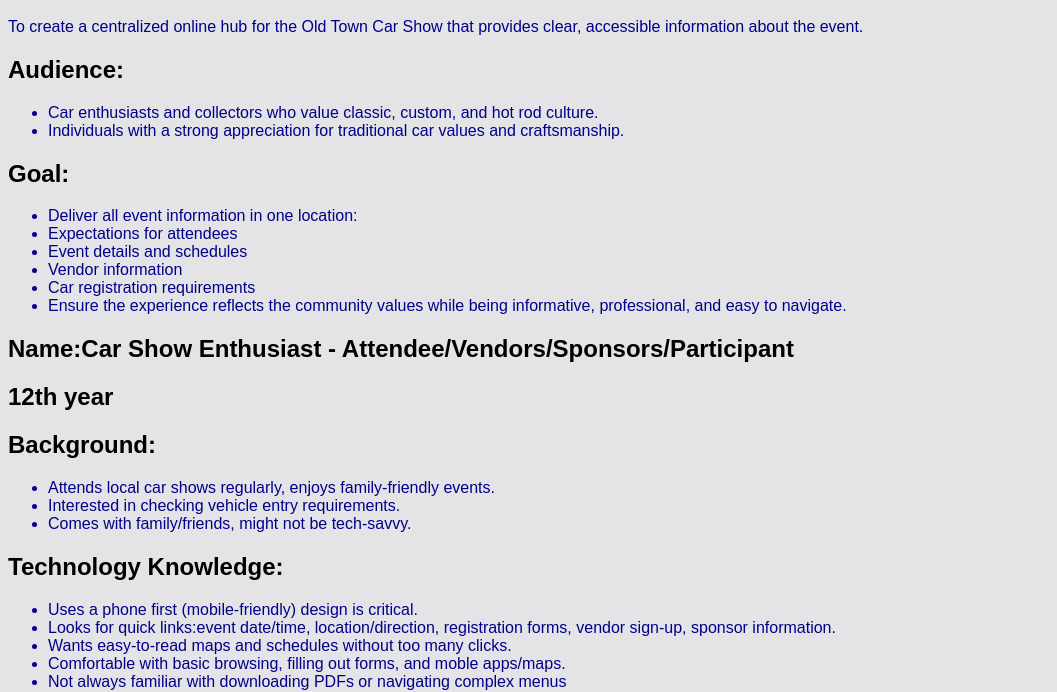
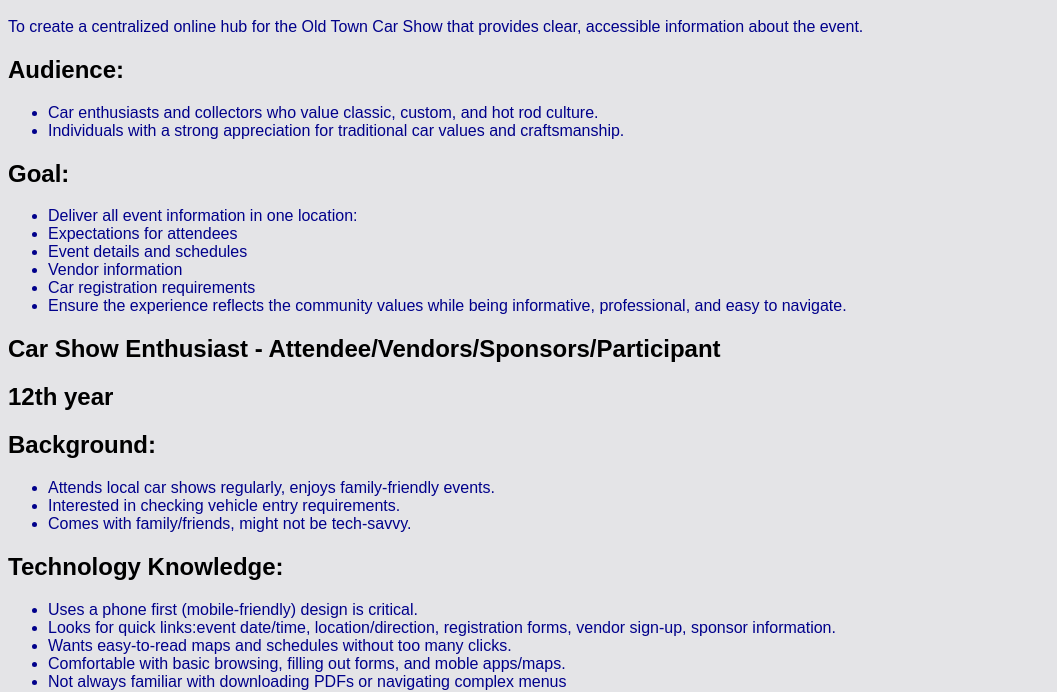
Before and after one commit to GNX-Rose/my-pwp-claudette, a plain HTML site: page documentation/milestone-1.html in a window 1280 px wide. Shown: the part 110-802 px from the top of the page, without its empty margins (0-1057 px from the left). Drawn offline with Linux system fonts and the light colour scheme.

Commit message:
Removed name from Car Show Enthusiast

```diff
--- a/documentation/milestone-1.html
+++ b/documentation/milestone-1.html
@@ -50,7 +50,7 @@
     <li>Ensure the experience reflects the community values while being informative, professional, and easy to navigate.</li>
 </ul>
 
-<h2><strong>Name:</strong>Car Show Enthusiast - Attendee/Vendors/Sponsors/Participant</h2>
+<h2><strong>Car Show Enthusiast - Attendee/Vendors/Sponsors/Participant</strong></h2>
 <h2><strong>12th year</strong></h2>
 <h2><strong>Background:</strong></h2>
 <ul>
```
